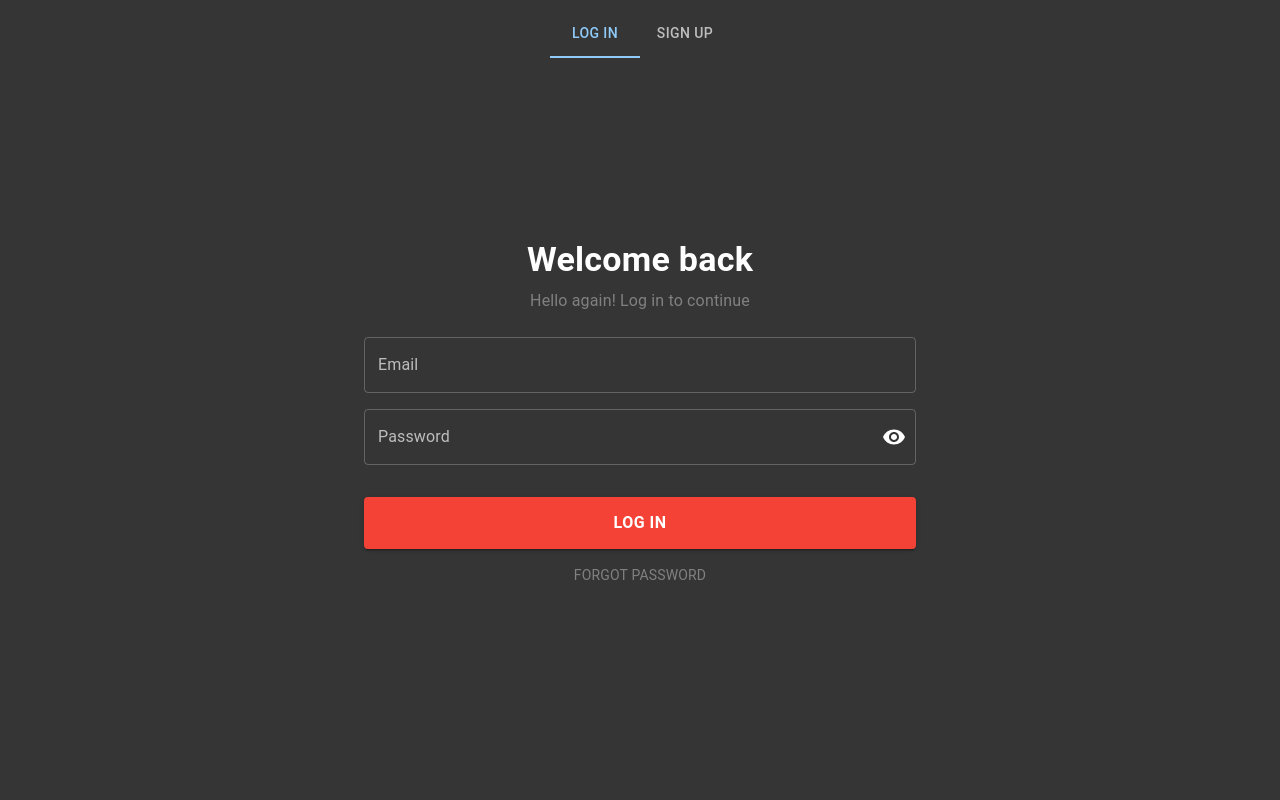
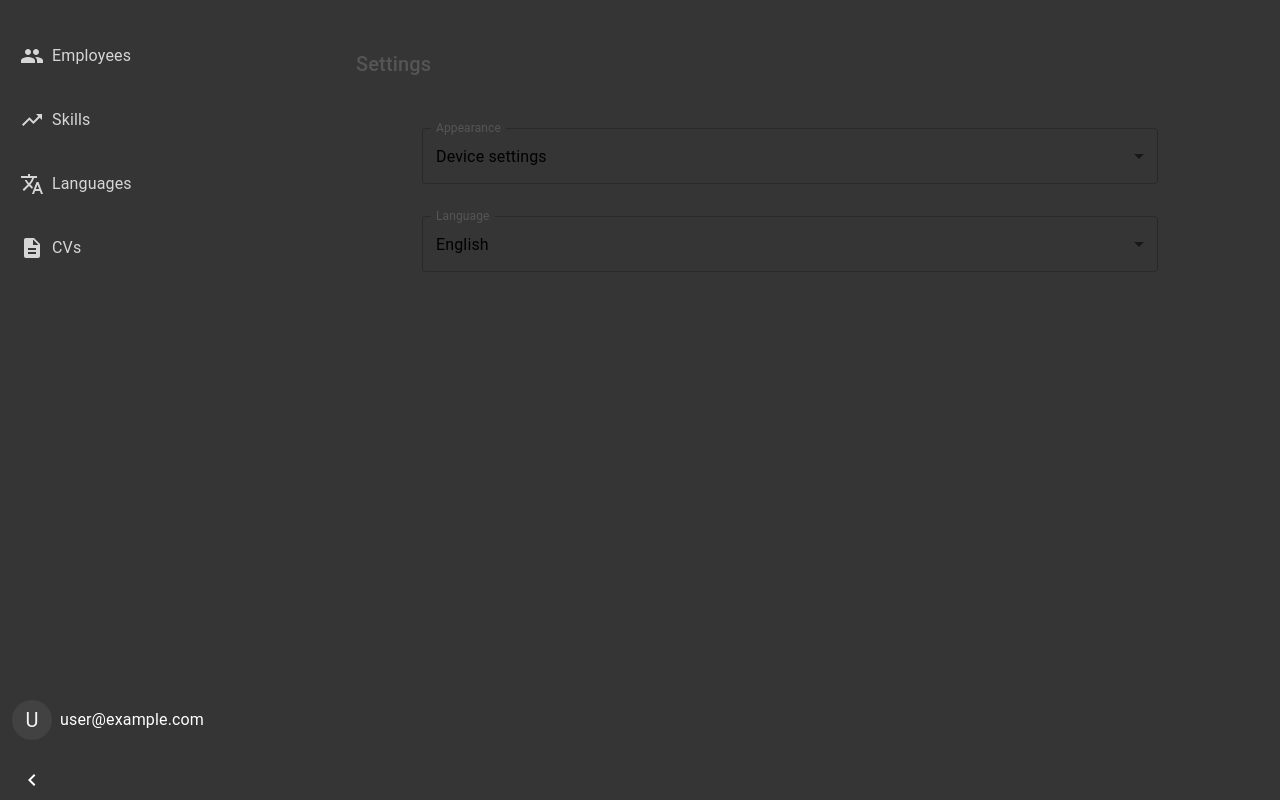
Before and after one commit to LexasBY/cv-final, a React (Vite) app: page /settings in a window 1280 px wide. Before the commit this address led to /auth/login. Built offline with nearby package versions, Linux system fonts and the light colour scheme.

Commit message:
add themes

```diff
--- a/src/app/App.tsx
+++ b/src/app/App.tsx
@@ -1,21 +1,19 @@
 import { BrowserRouter } from "react-router-dom";
-import { ThemeProvider, CssBaseline } from "@mui/material";
 import { Router } from "./router";
 import { ApolloProvider } from "@apollo/client";
 import { client } from "../shared/api/apolloClient";
-import { theme } from "../shared/theme";
-import { LocalizationProvider } from "@mui/x-date-pickers/LocalizationProvider/LocalizationProvider";
+import { LocalizationProvider } from "@mui/x-date-pickers/LocalizationProvider";
 import { AdapterDayjs } from "@mui/x-date-pickers/AdapterDayjs";
+import { ThemeModeProvider } from "../shared/theme/model/themeContext";
 
 export const App = () => (
   <ApolloProvider client={client}>
-    <ThemeProvider theme={theme}>
-      <CssBaseline />
+    <ThemeModeProvider>
       <LocalizationProvider dateAdapter={AdapterDayjs}>
         <BrowserRouter>
           <Router />
         </BrowserRouter>
       </LocalizationProvider>
-    </ThemeProvider>
+    </ThemeModeProvider>
   </ApolloProvider>
 );
--- a/src/app/router.tsx
+++ b/src/app/router.tsx
@@ -14,6 +14,7 @@ import { CVDetailsPage } from "../pages/cv/ui/CVDetailsPage";
 import { CvSkillsPage } from "../features/CvSkills/ui/CvSkillsPage";
 import { CVProjectsPage } from "../features/CvProjects/ui/CVProjectsPage";
 import { CVPreviewPage } from "../features/CvPrewiew/ui/CVPreviewPage";
+import { SettingsPage } from "../pages/settings/SettingsPage";
 
 export const Router = () => (
   <Routes>
@@ -25,6 +26,7 @@ export const Router = () => (
       <Route path="/skills" element={<SkillsPage />} />
       <Route path="/languages" element={<LanguagesPage />} />
       <Route path="/cvs" element={<CvsPage />} />
+      <Route path="/settings" element={<SettingsPage />} />
 
       <Route path="/users/:userId" element={<ProfilePage />}>
         <Route path="skills" element={<SkillsPage />} />
--- a/src/features/Sidebar/ui/UserProfile.tsx
+++ b/src/features/Sidebar/ui/UserProfile.tsx
@@ -54,7 +54,7 @@ export const UserProfile = ({
           onClick={handleAvatarClick}
           sx={{
             cursor: "pointer",
-            bgcolor: avatar ? "transparent" : "gray",
+            bgcolor: avatar ? "transparent" : "grey.800",
             width: 40,
             height: 40,
             mr: 1,
@@ -80,7 +80,12 @@ export const UserProfile = ({
         <MenuItem onClick={() => navigate(`/users/${userId}`)}>
           <AccountCircle sx={{ marginRight: 1 }} /> Profile
         </MenuItem>
-        <MenuItem>
+        <MenuItem
+          onClick={() => {
+            navigate("/settings");
+            handleClose();
+          }}
+        >
           <Settings sx={{ marginRight: 1 }} /> Settings
         </MenuItem>
         <MenuItem onClick={handleLogout}>
--- /dev/null
+++ b/src/pages/settings/SettingsPage.tsx
@@ -0,0 +1,98 @@
+import {
+  Box,
+  Typography,
+  MenuItem,
+  Select,
+  FormControl,
+  InputLabel,
+} from "@mui/material";
+import { useForm, Controller } from "react-hook-form";
+import { useThemeMode } from "../../shared/theme/model/useThemeMode";
+
+type ThemeMode = "system" | "light" | "dark";
+type Language = "en" | "de" | "ru";
+
+type SettingsForm = {
+  theme: ThemeMode;
+  language: Language;
+};
+
+export const SettingsPage = () => {
+  const { mode, setMode } = useThemeMode();
+
+  const { control } = useForm<SettingsForm>({
+    defaultValues: {
+      theme: mode,
+      language: "en",
+    },
+  });
+
+  return (
+    <>
+      <Box sx={{ px: 4, pt: 3 }}>
+        <Typography variant="h6" sx={{ color: "text.secondary" }}>
+          Settings
+        </Typography>
+      </Box>
+
+      <Box
+        sx={{
+          px: 4,
+          py: 6,
+          display: "flex",
+          flexDirection: "column",
+          gap: 4,
+          maxWidth: 800,
+          mx: "auto",
+        }}
+      >
+        <FormControl fullWidth>
+          <InputLabel>Appearance</InputLabel>
+          <Controller
+            name="theme"
+            control={control}
+            render={({ field }) => (
+              <Select
+                label="Appearance"
+                {...field}
+                onChange={(e) => {
+                  const value = e.target.value as ThemeMode;
+                  field.onChange(value);
+                  setMode(value); // ← применяем тему
+                }}
+              >
+                <MenuItem value="system">Device settings</MenuItem>
+                <MenuItem value="light">Light</MenuItem>
+                <MenuItem value="dark">Dark</MenuItem>
+              </Select>
+            )}
+          />
+        </FormControl>
+
+        <FormControl fullWidth>
+          <InputLabel>Language</InputLabel>
+          <Controller
+            name="language"
+            control={control}
+            render={({ field }) => (
+              <Select
+                label="Language"
+                {...field}
+                onChange={(e) => {
+                  const value = e.target.value as Language;
+                  field.onChange(value);
+                  console.log("Language changed:", value);
+                  // Здесь можно подключить i18n.changeLanguage(value)
+                }}
+              >
+                <MenuItem value="en">English</MenuItem>
+                <MenuItem value="de">Deutsch</MenuItem>
+                <MenuItem value="ru">Русский</MenuItem>
+              </Select>
+            )}
+          />
+        </FormControl>
+      </Box>
+    </>
+  );
+};
--- a/src/shared/theme.ts
+++ /dev/null
@@ -1,15 +0,0 @@
-import { createTheme } from "@mui/material/styles";
-
-export const theme = createTheme({
-  palette: {
-    mode: "dark",
-    background: {
-      default: "rgb(53, 53, 53)",
-      paper: "rgb(53, 53, 53)",
-    },
-    text: {
-      primary: "#ffffff",
-      secondary: "#bdbdbd",
-    },
-  },
-});
--- /dev/null
+++ b/src/shared/theme/model/themeContext.tsx
@@ -0,0 +1,46 @@
+// shared/theme/themeContext.tsx
+import { createContext, useMemo, useState, useEffect, ReactNode } from "react";
+import { ThemeProvider, CssBaseline, Theme } from "@mui/material";
+import { darkTheme, lightTheme } from "../ui/theme";
+
+export type ThemeOption = "light" | "dark" | "system";
+
+interface ThemeContextValue {
+  mode: ThemeOption;
+  setMode: (mode: ThemeOption) => void;
+}
+
+const ThemeContext = createContext<ThemeContextValue | undefined>(undefined);
+
+const getSystemTheme = (): ThemeOption => {
+  return window.matchMedia("(prefers-color-scheme: dark)").matches
+    ? "dark"
+    : "light";
+};
+
+export const ThemeModeProvider = ({ children }: { children: ReactNode }) => {
+  const [mode, setMode] = useState<ThemeOption>(() => {
+    return (localStorage.getItem("theme") as ThemeOption) || "system";
+  });
+
+  useEffect(() => {
+    localStorage.setItem("theme", mode);
+  }, [mode]);
+
+  const selected = mode === "system" ? getSystemTheme() : mode;
+
+  const theme = useMemo<Theme>(() => {
+    return selected === "dark" ? darkTheme : lightTheme;
+  }, [selected]);
+
+  return (
+    <ThemeContext.Provider value={{ mode, setMode }}>
+      <ThemeProvider theme={theme}>
+        <CssBaseline />
+        {children}
+      </ThemeProvider>
+    </ThemeContext.Provider>
+  );
+};
+
+export { ThemeContext };
--- /dev/null
+++ b/src/shared/theme/model/useThemeMode.ts
@@ -0,0 +1,11 @@
+// shared/theme/useThemeMode.ts
+import { useContext } from "react";
+import { ThemeContext } from "./themeContext";
+
+export const useThemeMode = () => {
+  const context = useContext(ThemeContext);
+  if (!context) {
+    throw new Error("useThemeMode must be used within ThemeModeProvider");
+  }
+  return context;
+};
--- /dev/null
+++ b/src/shared/theme/ui/theme.ts
@@ -0,0 +1,47 @@
+import { createTheme } from "@mui/material/styles";
+
+export const lightTheme = createTheme({
+  palette: {
+    mode: "light",
+    background: {
+      default: "#f5f5f5",
+      paper: "#ffffff",
+    },
+    text: {
+      primary: "#000000",
+      secondary: "#555555",
+    },
+  },
+  components: {
+    MuiPaper: {
+      styleOverrides: {
+        root: {
+          backgroundImage: "none",
+        },
+      },
+    },
+  },
+});
+
+export const darkTheme = createTheme({
+  palette: {
+    mode: "dark",
+    background: {
+      default: "#121212",
+      paper: "#1e1e1e",
+    },
+    text: {
+      primary: "#ffffff",
+      secondary: "#bbbbbb",
+    },
+  },
+  components: {
+    MuiPaper: {
+      styleOverrides: {
+        root: {
+          backgroundImage: "none",
+        },
+      },
+    },
+  },
+});
```
